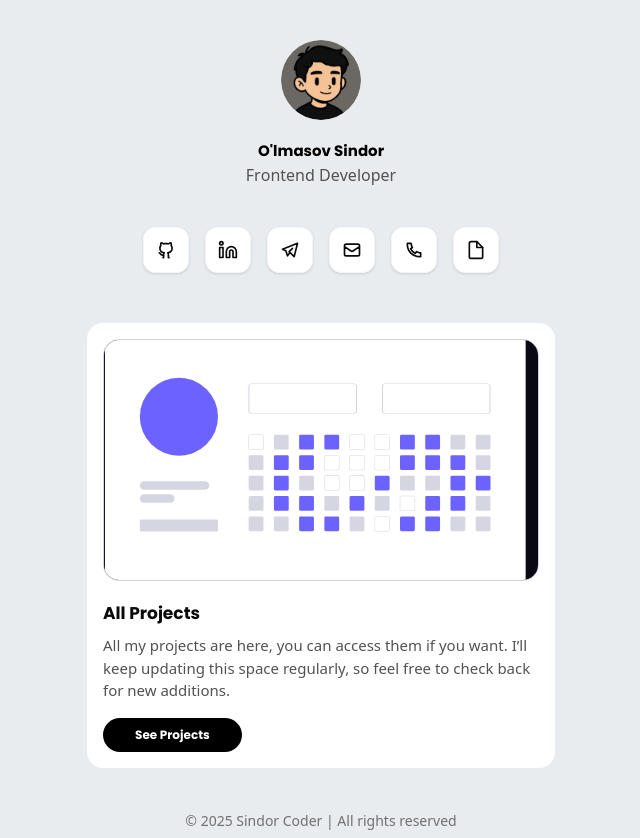
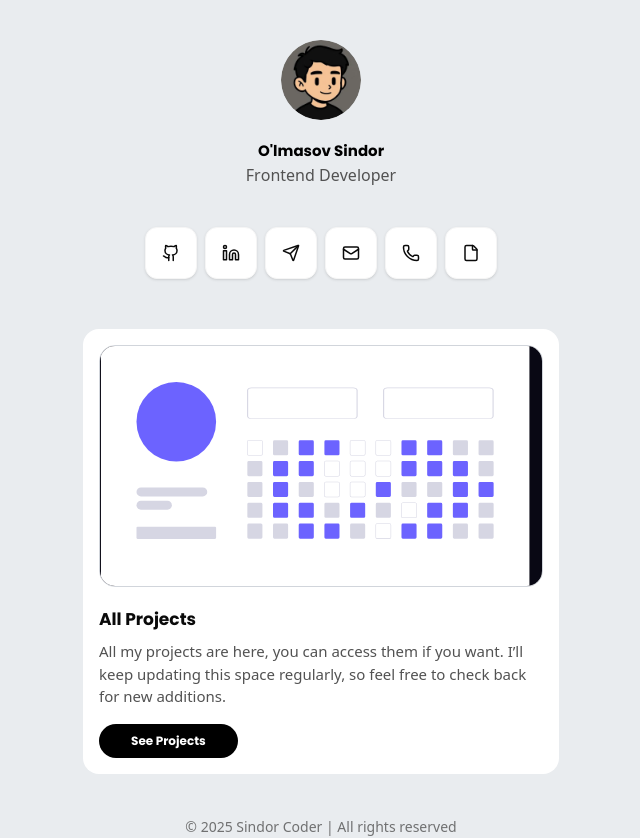
Before and after one commit to sindorcoder/sindorcoder, a React (Vite) app: page / in a window 1280 px wide. Shown: the whole page, without its empty margins (319-959 px from the left). Built offline with nearby package versions, Linux system fonts and the light colour scheme.

Commit message:
optimize code

```diff
--- a/index.html
+++ b/index.html
@@ -52,7 +52,7 @@
         "@context": "http://schema.org",
         "@type": "Person",
         "name": "Sindor Olmasov",
-        "url": "https://www.sindorolmasov.com",
+        "url": "https://www.sindor.vercel.app",
         "sameAs": [
           "https://www.linkedin.com/in/sindorolmasov",
           "https://github.com/sindorolmasov"
@@ -64,13 +64,6 @@
         }
       }
     </script>
-
-    <link
-      rel="preload"
-      href="./src/assets/icons/logo.svg"
-      as="image"
-      type="image/svg+xml"
-    />
   </head>
   <body class="relative">
     <div id="root"></div>
--- a/package.json
+++ b/package.json
@@ -4,16 +4,16 @@
   "version": "0.0.0",
   "type": "module",
   "scripts": {
-    "dev": "vite",
+    "dev": "vite --host --port=5173",
     "build": "vite build",
     "lint": "eslint .",
     "preview": "vite preview"
   },
   "dependencies": {
+    "lucide-react": "^0.554.0",
     "motion": "^12.16.0",
     "react": "^18.3.1",
     "react-dom": "^18.3.1",
-    "react-icons": "^5.3.0",
     "tailwind-merge": "^3.3.0",
     "tailwindcss-animate": "^1.0.7"
   },
--- a/src/App.jsx
+++ b/src/App.jsx
@@ -3,7 +3,7 @@ import Contact from "./components/contact/Contact.jsx";
 import Skills from "./components/skills/Skills.jsx";
 
 function App() {
-    return (<div className={'max-w-[500px] px-4 mx-auto'}>
+    return (<div className={'max-w-[500px] px-3 mx-auto'}>
         <About/>
         <Contact/>
         <Skills/>
--- a/src/components/contact/Contact.jsx
+++ b/src/components/contact/Contact.jsx
@@ -5,7 +5,7 @@ import {Fragment} from "react";
 const BLUR_FADE_DELAY = 0.04;
 const Contact = () => {
     return (<>
-        <div className={"flex flex-wrap w-full justify-between sm:justify-center gap-4"}>
+        <div className={"flex flex-wrap w-full justify-center gap-2"}>
             {social.map((social, index) => (<Fragment key={index}>
                 <BlurFade
                     delay={BLUR_FADE_DELAY * 10 + index * 0.1}
@@ -15,9 +15,9 @@ const Contact = () => {
                         href={social.url}
                         target={"_blank"}
                         rel="noopener noreferrer"
-                        className={"!bg-[#fff] rounded-xl hover:scale-110 duration-500 shadow border-[1px] border-[#f5f5f5] p-3"}
+                        className={"!bg-[#fff] rounded-lg hover:scale-110 duration-500 shadow border-[1px] border-[#f5f5f5] p-2 md:p-4 md:rounded-xl"}
                     >
-                        {<social.icon/>}
+                        {<social.icon size={18} strokeWidth={2}/>}
                     </a>
                 </BlurFade>
             </Fragment>))}
--- a/src/components/ui/Icons.tsx
+++ b/src/components/ui/Icons.tsx
@@ -1,18 +1,16 @@
 import * as React from "react";
 // @ts-ignore
 import resume from "../../assets/sindor.pdf";
-import {RiGithubLine, RiPhoneLine} from "react-icons/ri";
-import {FiLinkedin, FiFile} from "react-icons/fi";
-import { HiOutlineMail } from "react-icons/hi";
-import {TbBrandTelegram} from "react-icons/tb";
+import {Github, Linkedin, Mail, Phone, Send, File} from "lucide-react";
+
 
 export const Icons = {
-    email: () => <HiOutlineMail className="size-5"/>,
-    phone: () => <RiPhoneLine className="size-5"/>,
-    resume: () => <FiFile className="size-5"/>,
-    telegram: () => <TbBrandTelegram className="size-5"/>,
-    github: () => <RiGithubLine className="size-5"/>,
-    linkedin: () => <FiLinkedin className="size-5"/>,
+    email: ({strokeWidth = 2, size = 15}) => <Mail  size={size} strokeWidth={strokeWidth} />,
+    phone: ({strokeWidth = 2, size = 15}) => <Phone  size={size} strokeWidth={strokeWidth} />,
+    resume: ({strokeWidth = 2, size = 15}) => <File  size={size} strokeWidth={strokeWidth} />,
+    telegram: ({strokeWidth = 2, size = 15}) => <Send  size={size} strokeWidth={strokeWidth} />,
+    github: ({strokeWidth = 2, size = 15}) => <Github size={size} strokeWidth={strokeWidth} />,
+    linkedin: ({strokeWidth = 2, size = 15}) => <Linkedin  size={size} strokeWidth={strokeWidth} />,
 };
 
 export const social =
```
Also changed, not shown: 1 other file (tests, documents, lock files or other folders).
